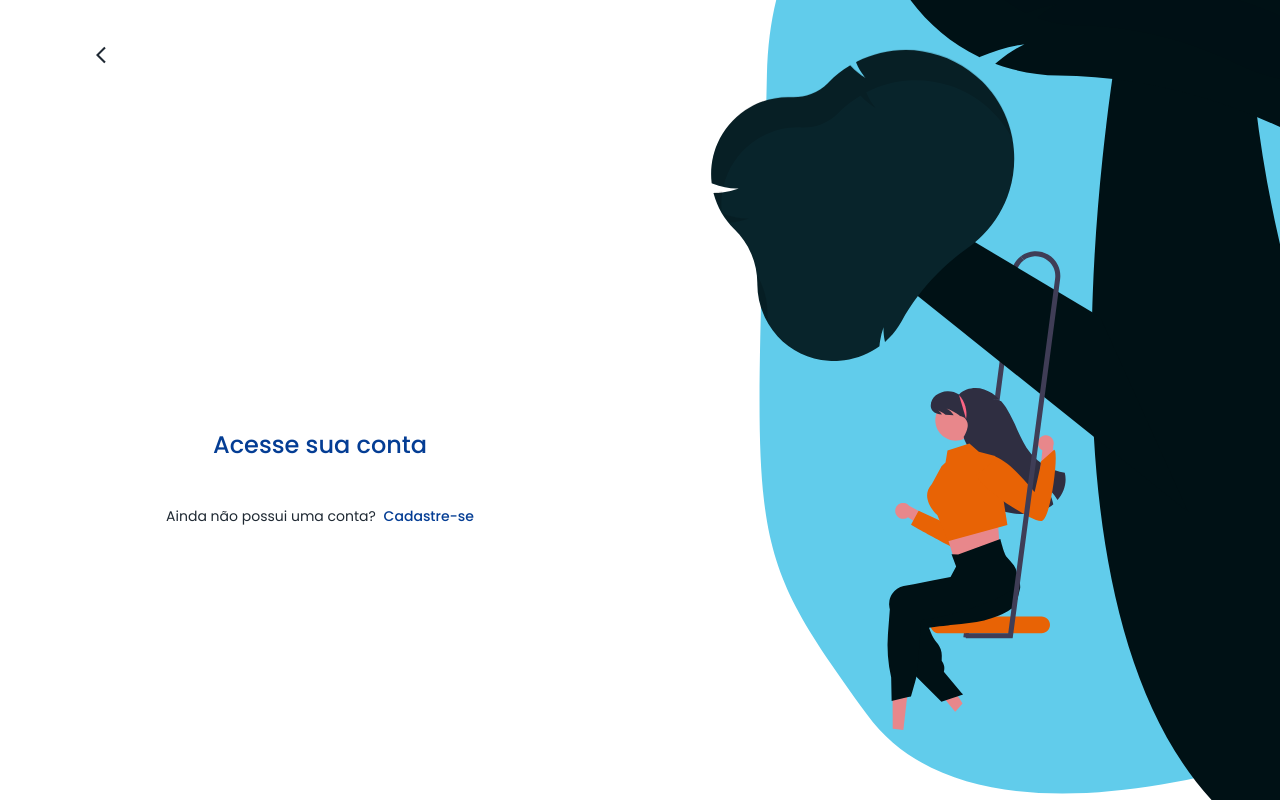
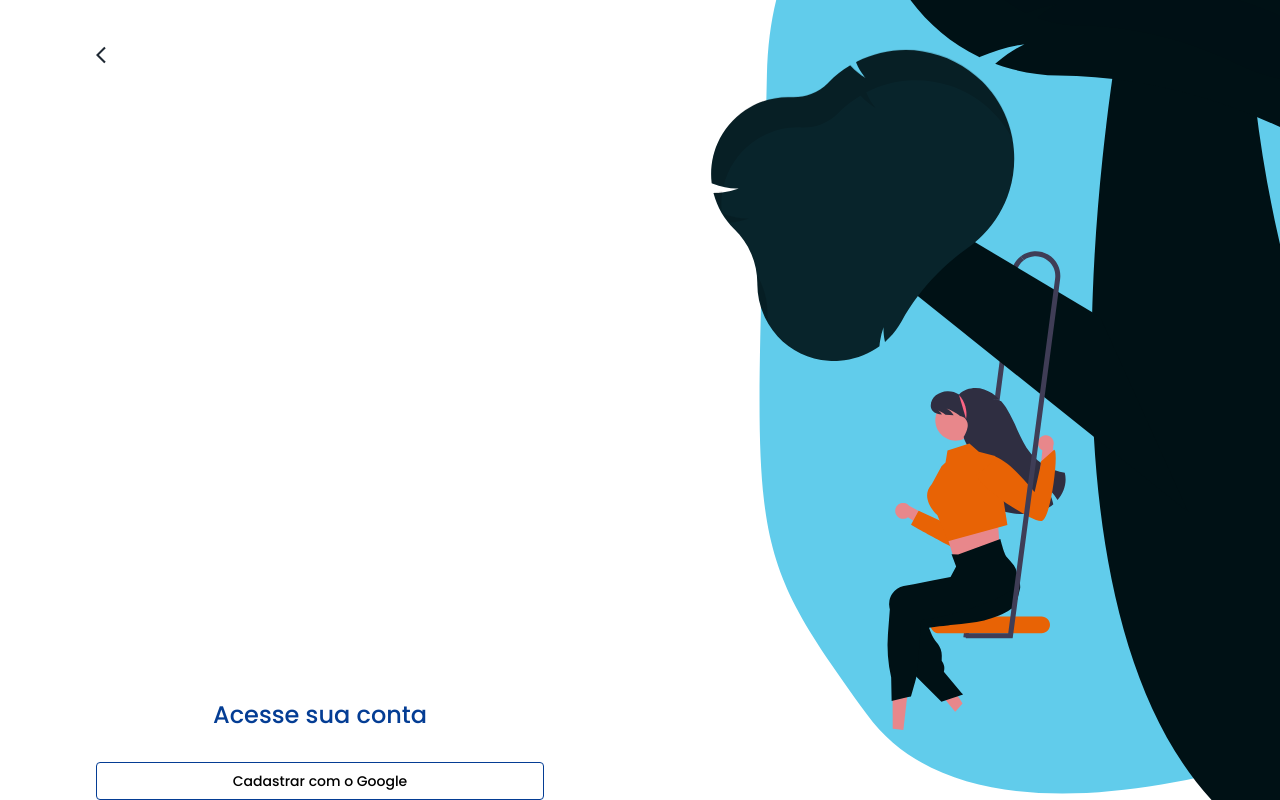
Before and after one commit to gustavo99lacerda/link-manager, a React (Vite) app: page /login in a window 1280 px wide. Built offline with nearby package versions, Linux system fonts and the light colour scheme; no server answers.

Commit message:
feat: Imeplementação inicial de cadastro com google

```diff
--- a/package.json
+++ b/package.json
@@ -7,7 +7,9 @@
     "dev": "vite",
     "build": "tsc && vite build",
     "lint": "eslint . --ext ts,tsx --report-unused-disable-directives --max-warnings 0",
-    "preview": "vite preview"
+    "preview": "vite preview",
+    "start:dev": "vite --mode dev",
+    "build:dev": "vite build --mode dev"
   },
   "dependencies": {
     "@date-io/date-fns": "^1.3.13",
--- a/src/App.tsx
+++ b/src/App.tsx
@@ -12,6 +12,7 @@ import { Provider } from 'react-redux';
 import { persistor, store } from './redux/store';
 import { PersistGate } from 'redux-persist/integration/react';
 import { CustomSnackbar } from './components/CustomSnackbar/customSnackbar';
+import { GoogleOAuthProvider } from '@react-oauth/google';
 
 function App() {
 
@@ -30,10 +31,10 @@ function App() {
         return pt
     }
   }
-
   return (
     <ErrorBoundary>
       <Theme>
+        <GoogleOAuthProvider clientId={import.meta.env.VITE_CHAVE_GOOGLE_AUTH!}>
           <MuiPickersUtilsProvider utils={DateFnsUtils} locale={returnLocale()}>
             <Provider store={store}>
               <PersistGate loading={null} persistor={persistor}>
@@ -44,6 +45,7 @@ function App() {
               </PersistGate>
             </Provider>
           </MuiPickersUtilsProvider>
+        </GoogleOAuthProvider>
       </Theme>
     </ErrorBoundary>
   );
--- /dev/null
+++ b/src/components/ButtonGoogle/index.tsx
@@ -0,0 +1,16 @@
+import { ButtonStyled } from "./styles";
+
+interface Props {
+  texto: string
+  onClick: () => void
+}
+
+export function ButtonGoogle({ texto, onClick }: Props) {
+
+  return (
+    <ButtonStyled
+      onClick={onClick}>
+      {texto}
+    </ButtonStyled>
+  );
+}
--- /dev/null
+++ b/src/components/ButtonGoogle/styles.ts
@@ -0,0 +1,18 @@
+import { Button } from '@material-ui/core'
+import styled from 'styled-components'
+
+export const ButtonStyled = styled(Button)`
+ &.MuiButton-root{
+  border-radius: 4px;
+  border: 1px solid #043D94;
+  color: #000000;
+  background-color: #fff;
+  font-family: Poppins;
+  font-size: 14px;
+  font-style: normal;
+  font-weight: 500;
+  text-transform: none;
+  width: 100%;
+  height: 38px;
+}
+`
--- /dev/null
+++ b/src/hooks/useGoogleLogin.tsx
@@ -0,0 +1,62 @@
+import { useState } from 'react'
+import axios from 'axios'
+import { useGoogleLogin as useGL } from '@react-oauth/google'
+
+interface IUseGoogleLogin {
+  email: string
+  nome?: string
+  picture?: string
+  error: boolean
+  loading: boolean
+}
+
+export function useGoogleLogin() {
+
+  const [useLogin, setUseLogin] = useState<IUseGoogleLogin>({
+    email: '',
+    nome: '',
+    picture: '',
+    error: false,
+    loading: false
+  })
+
+  const loginGoogle = useGL({
+
+    onSuccess: responseGoogle => {
+      setUseLogin((state) => ({ ...state, inLoading: true }))
+      axios.post('https://www.googleapis.com/oauth2/v3/userinfo', null, {
+        params: {
+          access_token: responseGoogle.access_token,
+        },
+      })
+        .then((res) => {
+          const { email, picture, name } = res.data
+          setUseLogin((state) => ({ ...state, email, nome: name, picture: picture, loading: false }))
+        })
+        .catch(() => {
+          setUseLogin((state) => ({ ...state, error: true, loading: false }))
+
+        })
+    },
+    onError: () => {
+      setUseLogin((state) => ({ ...state, error: true, loading: false }))
+
+    },
+    onNonOAuthError: () => {
+      setUseLogin((state) => ({ ...state, error: true, loading: false }))
+    }
+  })
+
+  const login = () => {
+    setUseLogin(() => ({
+      email: '',
+      nome: '',
+      picture: '',
+      error: false,
+      loading: true
+    }))
+    loginGoogle()
+  }
+
+  return { useLogin, login }
+}
--- a/src/pages/Login/index.tsx
+++ b/src/pages/Login/index.tsx
@@ -5,11 +5,27 @@ import * as S from './styles'
 import { ArrowBackIos } from '@material-ui/icons';
 import { Header } from '../../components/Header';
 import { useRouter } from '../../hooks/useRouter';
+import { useGoogleLogin } from '../../hooks/useGoogleLogin';
+import { CircularProgress } from '@material-ui/core';
+import { ButtonGoogle } from '../../components/ButtonGoogle';
+import { useEffect, useState } from 'react';
 
 export function Login() {
 
   const { mediaQuery, translation } = useHooks()
+  const { useLogin, login } = useGoogleLogin()
   const { history } = useRouter()
+  const [loading, setLoading] = useState(false)
+
+    useEffect(() => {
+
+    if (useLogin.email) {
+      setLoading(false)
+      console.log("Login bem sucedido:", useLogin)
+    }
+
+  }, [useLogin])
+
 
   return (
     <S.Content>
@@ -22,7 +38,11 @@ export function Login() {
             </S.BotaoVoltar>
             : null}
           <S.Title mediaQuery={mediaQuery} >{translation("tela_login.acesse_conta")}</S.Title>
-          <S.SubTitle>{translation("tela_login.nao_possui_conta")} <a href="/cadastro">{translation("cadastre_se")}</a></S.SubTitle>
+          <S.BoxGoogleLogin mediaQuery={mediaQuery} >
+            {useLogin.loading || loading
+              ? <CircularProgress />
+              : <ButtonGoogle texto={translation("tela_cadastro.entrar_google")} onClick={login} />}
+          </S.BoxGoogleLogin>
         </S.DivItens>
         <S.DivItens mediaQuery={mediaQuery}>
           <S.Img src={mediaQuery === "true" ? imagemLogin : imagemLoginMobile} alt="Imagem ilustrativa login" />
--- a/src/pages/Login/styles.ts
+++ b/src/pages/Login/styles.ts
@@ -48,7 +48,6 @@ export const SubTitle = styled.span`
   line-height: 125%;
   color: #1F2933;
   margin: 16px 0 auto 0;
-
   a {
     color: #043D94;
     font-weight: 500;
@@ -57,7 +56,22 @@ export const SubTitle = styled.span`
 `
 export const Img = styled.img`
   height: 100%;
+  width: 100%;
+`
+export const BoxGoogleLogin = styled.div<{mediaQuery: string}> `
+  display: flex;
+  justify-content: center;
+  width: ${props => props.mediaQuery === "true" ? "70%" : "100%"};
 
-  width: 100%;
+  .styledButton{
+    display: flex;
+    justify-content: center;
+    max-height: ${props => props.mediaQuery === "true" ? "55px" : "37px"};
+    font-family: Poppins;
 
+    .styledButton:nth-last-child(1){
+    width: 100%;
+    height: 100%;
+  }
+  }
 `
```
Also changed, not shown: 1 other file (tests, documents, lock files or other folders). Lines whose indentation alone changed are shown as unchanged.
